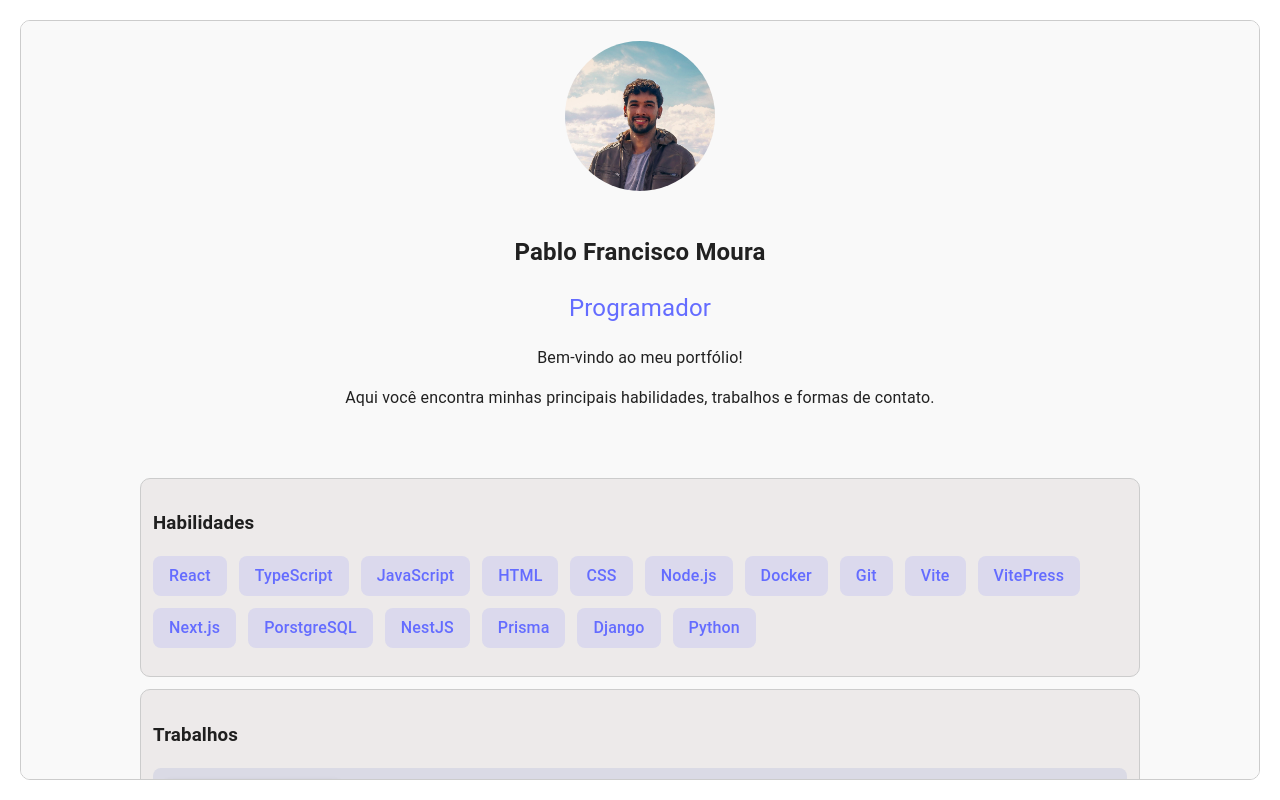
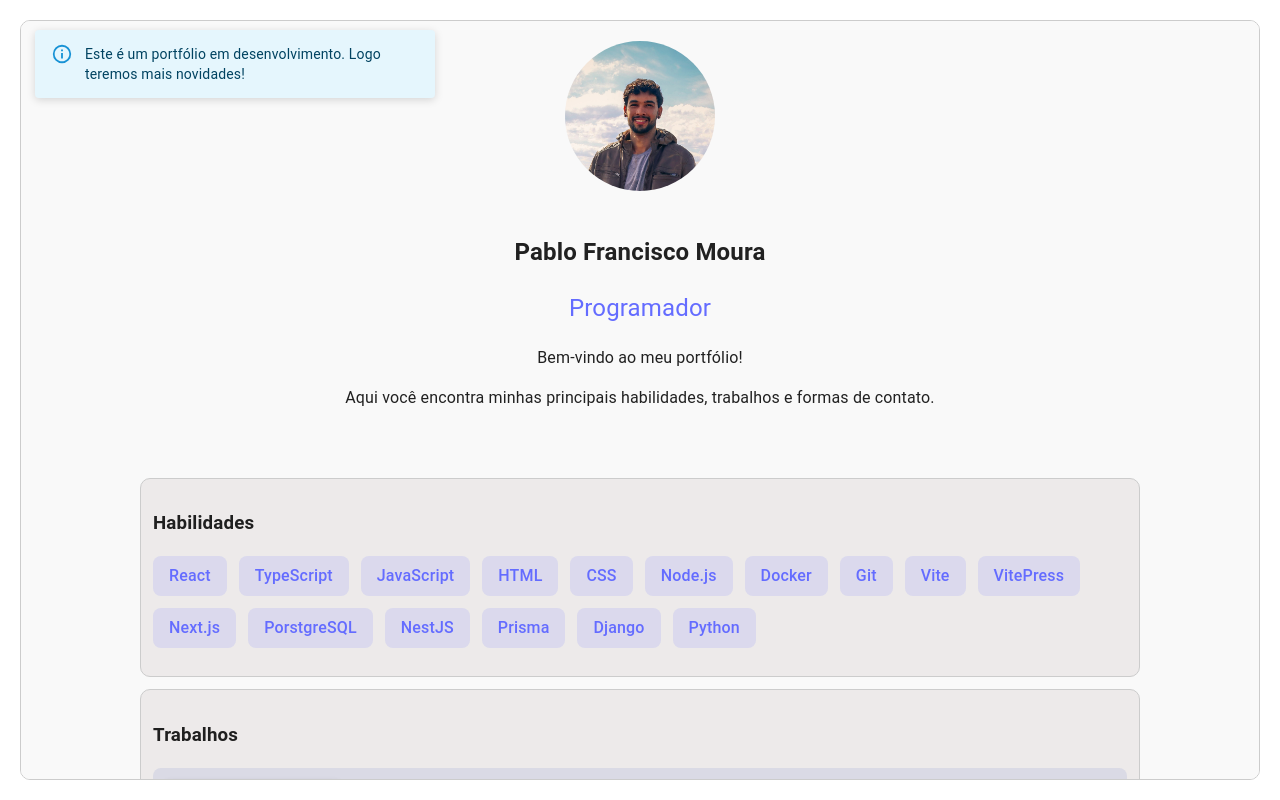
Before and after one commit to Pablo-Francisco-Moura/about-me, a React (Vite) app: page / in a window 1280 px wide. Built offline with nearby package versions, Linux system fonts and the light colour scheme.

Commit message:
💡 Feature: Implementation of a new feature or functionality.

```diff
--- a/src/App.tsx
+++ b/src/App.tsx
@@ -1,8 +1,16 @@
-import { Button, Typography } from "@mui/material";
+import { useEffect, useState } from "react";
 import { CONTACTS, SKILLS, WORKS } from "./constants/app";
+import { Alert, Button, Tooltip, Typography } from "@mui/material";
 import profile from "./assets/profile.jpg";
 
 function App() {
+  const [alert, setAlert] = useState(true);
+
+  useEffect(() => {
+    const timer = setTimeout(() => setAlert(false), 10000);
+    return () => clearTimeout(timer);
+  }, []);
+
   return (
     <div
       style={{
@@ -34,6 +42,22 @@ function App() {
           backgroundColor: "#f9f9f9",
         }}
       >
+        <Alert
+          sx={{
+            display: alert ? "flex" : "none",
+            top: "30px",
+            left: "235px",
+            width: "calc(100% - 40px)",
+            zIndex: 1000,
+            position: "fixed",
+            maxWidth: 400,
+            transform: "translateX(-50%)",
+            boxShadow: "0 2px 8px rgba(0, 0, 0, 0.15)",
+          }}
+          severity="info"
+        >
+          Este é um portfólio em desenvolvimento. Logo teremos mais novidades!
+        </Alert>
         <section
           style={{
             textAlign: "center",
```
